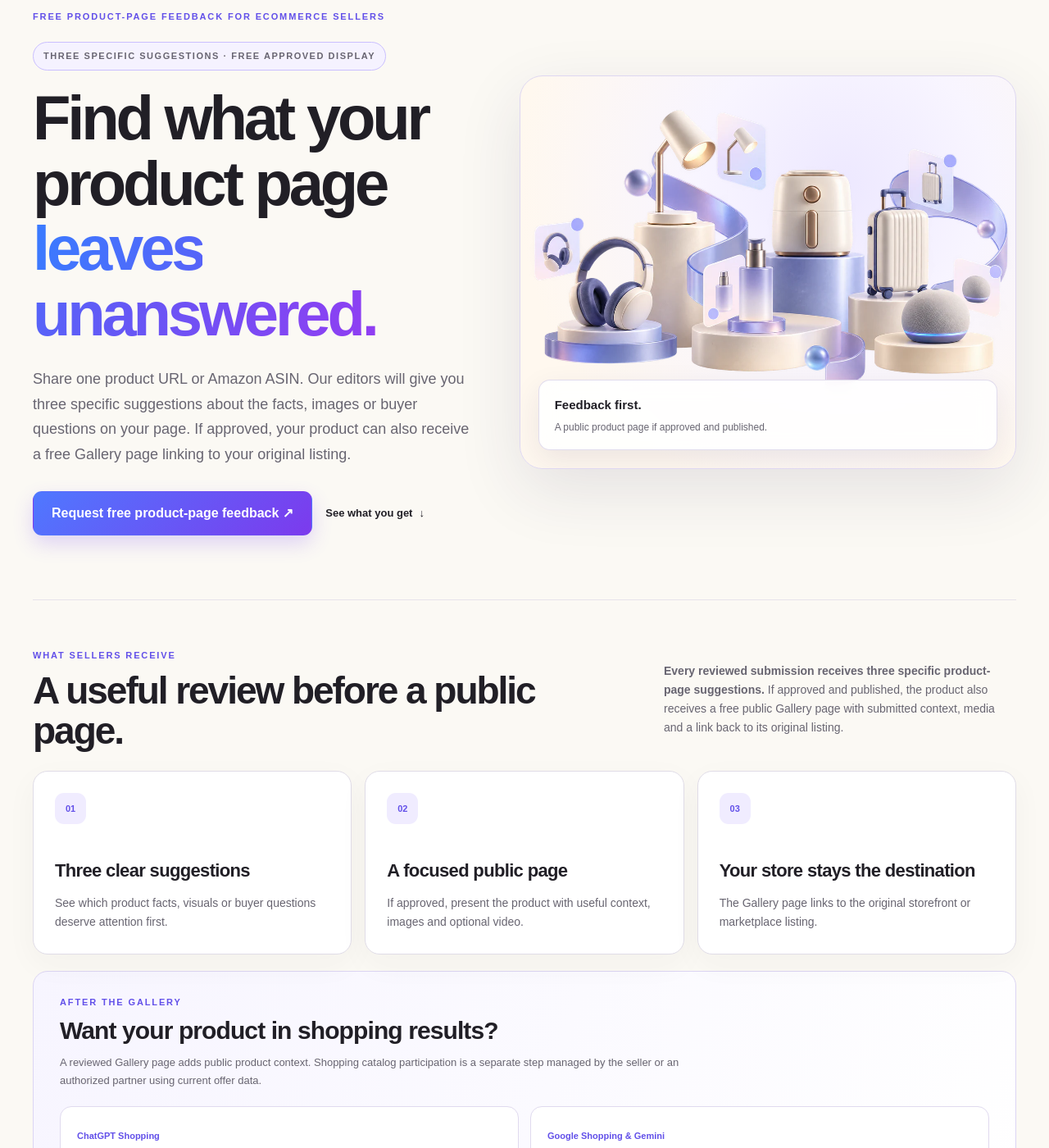
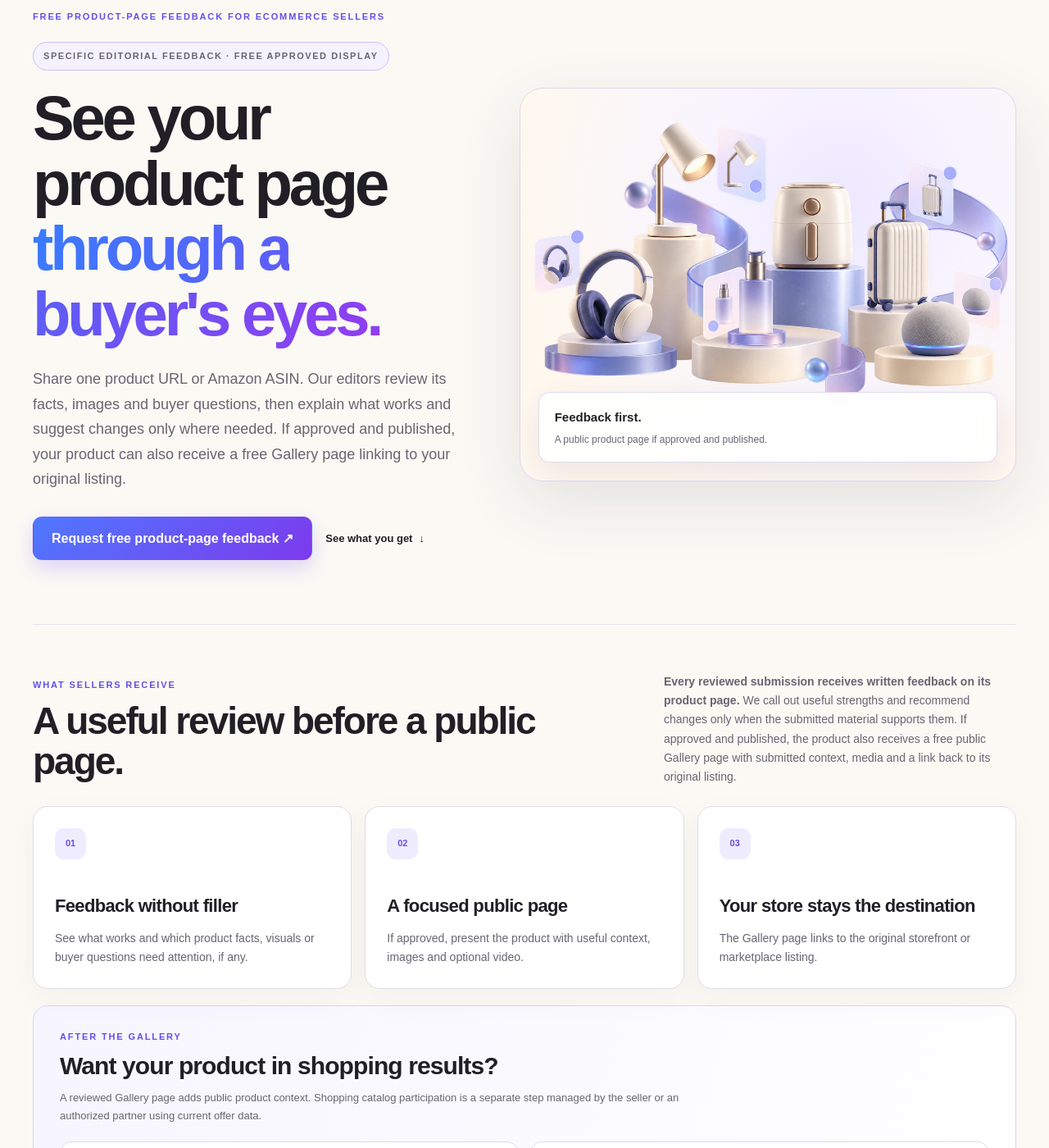
Before and after one commit to nexscope-ai/ecommerce-ai-tools, a Jekyll site: the page built from docs/product-showcase/index.md, in a window 1280 px wide and 1400 px high, scrolled down 231 px. Shown: the whole window at 82% size. Built offline with Jekyll 4.4.1, drawn with Linux system fonts in a browser that asks for light colours; nearby versions of some CDN libraries; some of the changed text lies outside the part shown.

Commit message:
Make product page feedback evidence based

```diff
--- a/docs/product-showcase/index.md
+++ b/docs/product-showcase/index.md
@@ -1,7 +1,7 @@
 ---
 layout: default
 title: Free Product Page Feedback and Gallery | Nexscope
-description: Submit one product URL or Amazon ASIN for three specific product-page suggestions. Approved products can also receive a free Nexscope Gallery page linking to the original listing.
+description: Submit a product URL or Amazon ASIN for an editorial review of what works and what could improve. Approved products can also receive a free Gallery page linking to the original listing.
 permalink: /product-showcase/
 last_modified_at: 2026-10-09
 robots: index,follow,max-image-preview:large,max-snippet:-1,max-video-preview:-1
@@ -15,13 +15,13 @@ image_alt: Ecommerce products connected to discovery touchpoints around the Nexs
 image_caption: Nexscope Product Gallery brings product details, media and public buying links together on reviewed showcase pages.
 faq:
   - question: "What is the Nexscope Product Gallery?"
-    answer: "Submit a product for three specific editorial suggestions about its product page. If approved, it can also receive a free public Gallery page with product details, media, and a link to the original listing."
+    answer: "Submit a product for free editorial feedback on its product page. If approved and published, it can also receive a free public Gallery page with product details, media, and a link to the original listing."
   - question: "How can the gallery help improve product visibility?"
     answer: "An approved and published product receives another public page with submitted details, media, and a link to its original listing. This can give shoppers and AI-assisted research another source of product context, but inclusion does not guarantee indexing, recommendations, traffic, or sales."
   - question: "Does a Gallery submission add my product to ChatGPT or Google Shopping?"
     answer: "No. The Gallery publishes an editorially reviewed public page. Shopping catalog participation requires a separate route through the seller's store or an authorized product feed; Gallery submission does not register the seller with ChatGPT or Google Shopping."
   - question: "What feedback will I receive?"
-    answer: "After editorial review, every submission receives three specific suggestions on its private management page, whether or not it is approved for publication. They may address missing product facts, unanswered buyer questions, imagery, or the path to purchase, based only on the submitted public materials."
+    answer: "After editorial review, the private management page shows written feedback based on the submitted public materials, whether or not the product is approved for publication. We explain what works and recommend specific changes only where the evidence supports them. If no material gap appears within the reviewed scope, we say so instead of inventing suggestions."
   - question: "Do I need to connect or authorize my store?"
     answer: "No. A submission uses public product-page links or an Amazon ASIN. Nexscope does not request a store password, seller token, or payment access for this workflow."
   - question: "Is product listing and display free?"
@@ -29,14 +29,14 @@ faq:
   - question: "Does submitting a product guarantee publication or search performance?"
     answer: "No. Every submission remains offline until reviewed, and Nexscope does not guarantee approval, publication, search rankings, AI citations, traffic, or sales."
   - question: "What happens after I submit a product?"
-    answer: "Save the private management link shown after submission. It shows the current status and, after editorial review, your three suggestions. You can edit and resubmit if changes are requested. There is no fixed review deadline or automatic status email. A product remains offline until approved and published."
+    answer: "Save the private management link shown after submission. It shows the current status and, after editorial review, your feedback. You can edit and resubmit if changes are requested. There is no fixed review deadline or automatic status email. A product remains offline until approved and published."
 ---
 <section class="showcase-hero" data-showcase-view>
   <div class="showcase-hero-copy">
     <span class="eyebrow">Free product-page feedback for ecommerce sellers</span>
-    <p class="showcase-status">THREE SPECIFIC SUGGESTIONS · FREE APPROVED DISPLAY</p>
-    <h1>Find what your product page<br><span>leaves unanswered.</span></h1>
-    <p>Share one product URL or Amazon ASIN. Our editors will give you three specific suggestions about the facts, images or buyer questions on your page. If approved, your product can also receive a free Gallery page linking to your original listing.</p>
+    <p class="showcase-status">SPECIFIC EDITORIAL FEEDBACK · FREE APPROVED DISPLAY</p>
+    <h1>See your product page<br><span>through a buyer's eyes.</span></h1>
+    <p>Share one product URL or Amazon ASIN. Our editors review its facts, images and buyer questions, then explain what works and suggest changes only where needed. If approved and published, your product can also receive a free Gallery page linking to your original listing.</p>
     <div class="showcase-actions">
       <a class="showcase-primary" data-showcase-submit-cta="hero" href="{{ '/product-showcase/submit/' | relative_url }}">Request free product-page feedback ↗</a>
       <a class="showcase-quiet-link" href="#showcase-preview">See what you get <span aria-hidden="true">↓</span></a>
@@ -71,10 +71,10 @@ faq:
 <section class="showcase-discovery" id="showcase-preview" aria-labelledby="showcase-discovery-title">
   <header class="showcase-section-heading">
     <div><span class="eyebrow">What sellers receive</span><h2 id="showcase-discovery-title">A useful review before a public page.</h2></div>
-    <p><strong>Every reviewed submission receives three specific product-page suggestions.</strong> If approved and published, the product also receives a free public Gallery page with submitted context, media and a link back to its original listing.</p>
+    <p><strong>Every reviewed submission receives written feedback on its product page.</strong> We call out useful strengths and recommend changes only when the submitted material supports them. If approved and published, the product also receives a free public Gallery page with submitted context, media and a link back to its original listing.</p>
   </header>
   <div class="showcase-discovery-grid">
-    <article><span>01</span><h3>Three clear suggestions</h3><p>See which product facts, visuals or buyer questions deserve attention first.</p></article>
+    <article><span>01</span><h3>Feedback without filler</h3><p>See what works and which product facts, visuals or buyer questions need attention, if any.</p></article>
     <article><span>02</span><h3>A focused public page</h3><p>If approved, present the product with useful context, images and optional video.</p></article>
     <article><span>03</span><h3>Your store stays the destination</h3><p>The Gallery page links to the original storefront or marketplace listing.</p></article>
   </div>
@@ -96,9 +96,9 @@ faq:
   <div class="showcase-growth-copy">
     <span class="eyebrow">More than a listing</span>
     <h2 id="showcase-growth-title">What do you get from submitting?</h2>
-    <p><strong>Three specific suggestions you can use on your existing product page.</strong> Our editors review the facts and media you provide for gaps that make the product harder to evaluate. If approved and published, you also get a free public Gallery page linked to your original listing.</p>
+    <p><strong>Specific feedback you can use on your existing product page.</strong> Our editors review the facts and media you provide. If they find a meaningful gap, they explain a practical change; if not, they identify what already works within the reviewed scope. If approved and published, you also get a free public Gallery page linked to your original listing.</p>
     <ul class="showcase-benefit-list">
-      <li><strong>Know what to fix first</strong><span>Read three practical edits on your private management page after editorial review.</span></li>
+      <li><strong>Know what to keep or improve</strong><span>Read the editorial feedback on your private management page after review.</span></li>
       <li><strong>Give buyers more context</strong><span>An approved Gallery page brings product details, media and the original buying link together.</span></li>
     </ul>
     <p>Submission, editorial review and, if approved, listing and display in the Gallery are completely free.</p>
@@ -115,26 +115,26 @@ faq:
     <p>Direct answers about what Nexscope Product Gallery can do, what a submission requires, and where its limits are.</p>
   </header>
   <div class="showcase-faq-list">
-    <details open><summary>What is the Nexscope Product Gallery?</summary><p>Submit a product for three specific editorial suggestions about its product page. If approved, it can also receive a free public Gallery page with product details, media and a link to the original listing.</p></details>
+    <details open><summary>What is the Nexscope Product Gallery?</summary><p>Submit a product for free editorial feedback on its product page. If approved and published, it can also receive a free public Gallery page with product details, media and a link to the original listing.</p></details>
     <details><summary>How can the gallery help improve product visibility?</summary><p>An approved and published product receives another public page with submitted details, media and a link to its original listing. This can give shoppers and AI-assisted research another source of product context, but inclusion does not guarantee indexing, recommendations, traffic or sales.</p></details>
     <details><summary>Does a Gallery submission add my product to ChatGPT or Google Shopping?</summary><p>No. The Gallery publishes an editorially reviewed public page; it does not submit a merchant feed or register your store with a shopping platform. Use the seller's own catalog route for <a href="{{ '/ecommerce-trends/chatgpt-product-discovery/' | relative_url }}">ChatGPT</a> or <a href="{{ '/ecommerce-trends/google-ai-mode-shopping/' | relative_url }}">Google Shopping</a>.</p></details>
-    <details><summary>What feedback will I receive?</summary><p>After editorial review, every submission receives three specific suggestions on its private management page, whether or not it is approved for publication. They may address missing product facts, unanswered buyer questions, imagery or the path to purchase, based only on the submitted public materials.</p></details>
+    <details><summary>What feedback will I receive?</summary><p>After editorial review, the private management page shows written feedback based on the submitted public materials, whether or not the product is approved for publication. We explain what works and recommend specific changes only where the evidence supports them. If no material gap appears within the reviewed scope, we say so instead of inventing suggestions.</p></details>
     <details><summary>Do I need to connect or authorize my store?</summary><p>No. A submission uses public product-page links or an Amazon ASIN. Nexscope does not request a store password, seller token or payment access for this workflow.</p></details>
     <details><summary>Is product listing and display free?</summary><p>Yes. Product submission and editorial review are completely free. If approved and published, listing and display in Nexscope Product Gallery are also completely free. Approval and search performance are not guaranteed.</p></details>
     <details><summary>Does submitting a product guarantee publication or search performance?</summary><p>No. Every submission remains offline until reviewed, and Nexscope does not guarantee approval, publication, search rankings, AI citations, traffic or sales.</p></details>
-    <details><summary>What happens after I submit a product?</summary><p>Save the private management link shown after submission. It shows the current status and, after editorial review, your three suggestions. You can edit and resubmit if changes are requested. There is no fixed review deadline or automatic status email. A product stays offline until approved and published.</p></details>
+    <details><summary>What happens after I submit a product?</summary><p>Save the private management link shown after submission. It shows the current status and, after editorial review, your feedback. You can edit and resubmit if changes are requested. There is no fixed review deadline or automatic status email. A product stays offline until approved and published.</p></details>
   </div>
 </section>
 
 <section class="showcase-path" aria-labelledby="showcase-path-title">
   <div class="showcase-path-copy">
     <span class="eyebrow">From submission to feedback</span>
-    <h2 id="showcase-path-title">Start with one product. Leave with three next steps.</h2>
-    <p>Share a public product page or Amazon ASIN, then add verified details and images. After editorial review, check your private page for three suggestions. Publication is a separate, approval-dependent outcome.</p>
+    <h2 id="showcase-path-title">Start with one product. Get a clearer next step.</h2>
+    <p>Share a public product page or Amazon ASIN, then add verified details and images. After editorial review, check your private page for feedback grounded in what you submitted. Publication is a separate, approval-dependent outcome.</p>
     <ol>
       <li><span>01</span><div><strong>Share the source</strong><small>Public product link or Amazon ASIN</small></div></li>
       <li><span>02</span><div><strong>Add the useful detail</strong><small>Description, images and optional video</small></div></li>
-      <li><span>03</span><div><strong>Read your feedback</strong><small>Three suggestions after review; public display if approved and published</small></div></li>
+      <li><span>03</span><div><strong>Read your feedback</strong><small>Specific feedback after review; public display if approved and published</small></div></li>
     </ol>
     <a class="showcase-primary" data-showcase-submit-cta="footer" href="{{ '/product-showcase/submit/' | relative_url }}">Request free product-page feedback ↗</a>
   </div>
```
Also changed, not shown: docs/_includes/resource-library.html (+4 -4 lines), docs/product-showcase/status/index.md (+2 -2 lines), docs/product-showcase/submit/index.md (+11 -11 lines), README.md.
